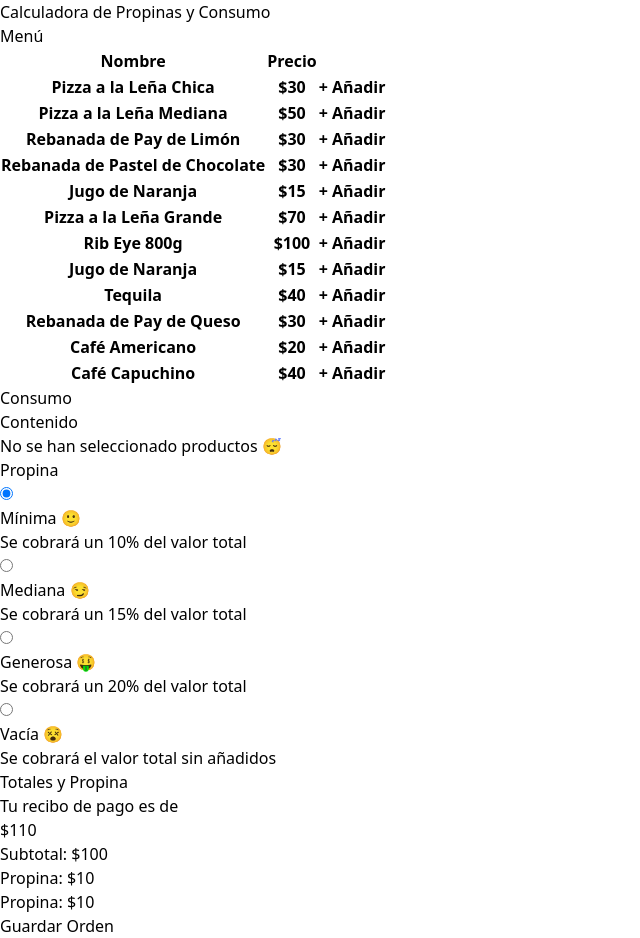
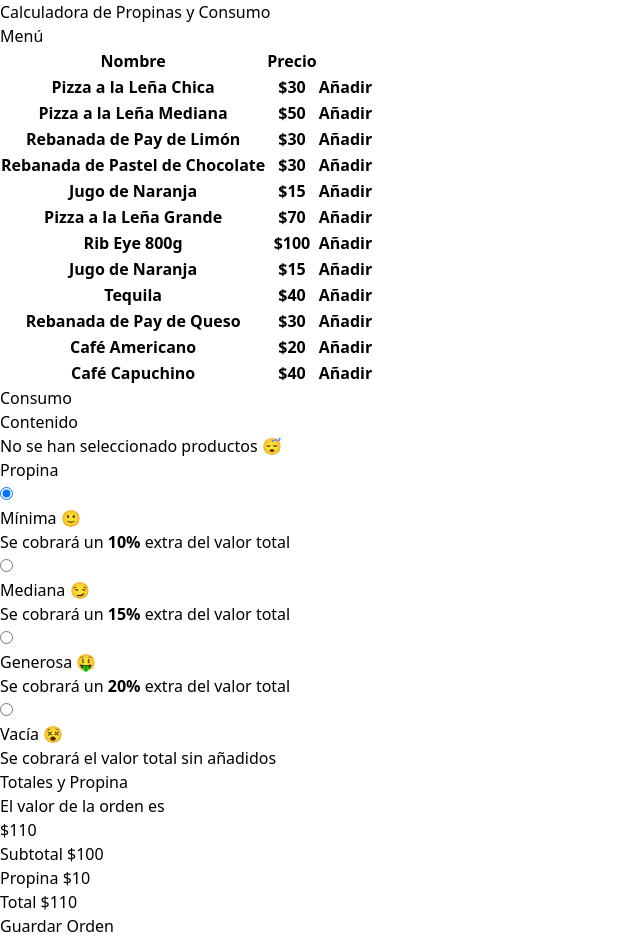
Before and after one commit to DanielRoman11/CalculadoPropinasTS, a React (Vite) app: page / in a window 1280 px wide. Shown: the whole page, without its empty margins (0-640 px from the left). Built offline with nearby package versions, Linux system fonts and the light colour scheme.

Commit message:
html mockup values

```diff
--- a/src/App.tsx
+++ b/src/App.tsx
@@ -1,7 +1,7 @@
 import Propinas from './hooks/usePropinas'
 
 function App() {
-  const { data, consumo } = Propinas();
+  const { data, consumo, addConsumo } = Propinas();
 
   return (
     <>
@@ -18,11 +18,18 @@ function App() {
                         </tr>
                     </thead>
                     <tbody>
-                        {data.map(item => (
-                            <tr className='odd:bg-white text-md lg:text-md even:bg-slate-200 hover:bg-slate-400 *:hover:text-white' key={item.id}>
-                                <th scope='col' className='font-medium text-gray-900 px-6 py-4 text-left'>{item.name}</th>
-                                <th scope='col' className='font-medium text-gray-900 px-6 py-4 text-left'>${item.price}</th>
-                                <th scope='col' className='font-medium px-6 py-4 text-left'><a href='#' className='hover:underline underline-offset-4 font-semibold text-indigo-600 hover:text-indigo-500'>+ Añadir</a></th>
+                        {data.map(food => (
+                            <tr className='odd:bg-white text-md lg:text-md even:bg-slate-200 hover:bg-slate-400 *:hover:text-white transition-colors' key={food.id}>
+                                <th scope='col' className='font-medium text-gray-900 px-6 py-4 text-left'>{food.name}</th>
+                                <th scope='col' className='font-medium text-gray-900 px-6 py-4 text-left'>${food.price}</th>
+                                <th scope='col' className='font-medium px-6 py-4 text-left'>
+                                    <button
+                                    type='button'
+                                    className='hover:underline underline-offset-4 font-semibold text-indigo-600 hover:text-indigo-500'
+                                    onClick={() => addConsumo(food)}>
+                                        Añadir
+                                    </button>
+                                </th>
                             </tr>
                         ))}
                     </tbody>
@@ -33,7 +40,57 @@ function App() {
                 <fieldset>
                     <legend className='mb-5 py-2 border-b border-gray-200 text-gray-400 text-xl w-full font-bold'>Contenido</legend>
                     {consumo.length > 0
-                        ? <p>Hay contenido</p>
+                        ?
+                        <>
+                            <ul className=''>
+                                {
+                                    consumo.map(foodItem => (
+                                        <li className='grid grid-cols-3 items-center pb-4' key={foodItem.id}>
+                                            <div className='flex flex-col'>
+                                                <h3 className='text-sm font-semibold text-gray-800'>{foodItem.name}</h3>
+                                                <p className='text-xs text-gray-400'>${foodItem.price}</p>
+                                            </div>
+                                            <div className='rounded-full place-self-center px-3 py-1 border flex items-center justify-between *:text-xs text-center w-fit space-x-6 font-semibold'>
+                                                <a href="#">-</a>
+                                                <p>{foodItem.quantity}</p>
+                                                <a href="#">+</a>
+                                            </div>
+                                            <div className='place-self-center hover:rotate-90 hover:text-red-600 cursor-pointer transition-all'>
+                                                <svg  xmlns="http://www.w3.org/2000/svg"  width="24"  height="24"  viewBox="0 0 24 24"  fill="none"  stroke="currentColor"  stroke-width="2"  stroke-linecap="round"  stroke-linejoin="round"  className=" icon icon-tabler icons-tabler-outline icon-tabler-x"><path stroke="none" d="M0 0h24v24H0z" fill="none"/><path d="M18 6l-12 12" /><path d="M6 6l12 12" /></svg>
+                                            </div>
+                                        </li>
+                                    ))
+                                }
+                                <li className='grid grid-cols-3 items-center pb-4'>
+                                    <div className='flex flex-col'>
+                                        <h3 className='text-sm font-semibold text-gray-800'>Jugo de Naranja</h3>
+                                        <p className='text-xs text-gray-400'>$15</p>
+                                    </div>
+                                    <div className='rounded-full place-self-center px-3 py-1 border flex items-center justify-between *:text-xs text-center w-fit space-x-6 font-semibold'>
+                                        <a href="#">-</a>
+                                        <p>1</p>
+                                        <a href="#">+</a>
+                                    </div>
+                                    <div className='place-self-center hover:rotate-90 hover:text-red-600 cursor-pointer transition-all'>
+                                        <svg  xmlns="http://www.w3.org/2000/svg"  width="24"  height="24"  viewBox="0 0 24 24"  fill="none"  stroke="currentColor"  stroke-width="2"  stroke-linecap="round"  stroke-linejoin="round"  className=" icon icon-tabler icons-tabler-outline icon-tabler-x"><path stroke="none" d="M0 0h24v24H0z" fill="none"/><path d="M18 6l-12 12" /><path d="M6 6l12 12" /></svg>
+                                    </div>
+                                </li>
+                                <li className='grid grid-cols-3 items-center pb-4'>
+                                    <div className='flex flex-col'>
+                                        <h3 className='text-sm font-semibold text-gray-800'>Pizza a la leña</h3>
+                                        <p className='text-xs text-gray-400'>$30</p>
+                                    </div>
+                                    <div className='rounded-full place-self-center px-3 py-1 border flex items-center justify-between *:text-xs text-center w-fit space-x-6 font-semibold'>
+                                        <a href="#">-</a>
+                                        <p>2</p>
+                                        <a href="#">+</a>
+                                    </div>
+                                    <div className='place-self-center hover:rotate-90 hover:text-red-600 cursor-pointer transition-all'>
+                                        <svg  xmlns="http://www.w3.org/2000/svg"  width="24"  height="24"  viewBox="0 0 24 24"  fill="none"  stroke="currentColor"  stroke-width="2"  stroke-linecap="round"  stroke-linejoin="round"  className=" icon icon-tabler icons-tabler-outline icon-tabler-x"><path stroke="none" d="M0 0h24v24H0z" fill="none"/><path d="M18 6l-12 12" /><path d="M6 6l12 12" /></svg>
+                                    </div>
+                                </li>
+                            </ul>
+                        </>
                         : <p className='text-center font-semibold text-gray-600'>No se han seleccionado productos 😴</p>
                     }
                 </fieldset>
@@ -45,8 +102,8 @@ function App() {
                                 <input type="radio" id="minima" name="propina" value="minima" className="hidden peer" defaultChecked/>
                                 <label htmlFor="minima" className="inline-flex items-center justify-center w-full p-2 text-gray-500 bg-white rounded-lg cursor-pointer peer-checked:border-indigo-600 peer-checked:text-indigo-600 hover:text-gray-600 hover:bg-gray-100 border">
                                     <div className="block">
-                                        <div className="w-full text-md text-center text-balance mb-2 pb-4 font-semibold">Mínima 🙂</div>
-                                        <div className="w-full text-xs text-center text-pretty">Se cobrará un 10% del valor total</div>
+                                        <div className="w-full text-sm text-center text-balance mb-2 pb-4 font-bold">Mínima 🙂</div>
+                                        <div className="w-full text-xs text-center text-pretty">Se cobrará un <strong>10%</strong> extra del valor total</div>
                                     </div>
                                 </label>
                             </li>
@@ -54,8 +111,8 @@ function App() {
                                 <input type="radio" id="mediana" name="propina" value="mediana" className="hidden peer"/>
                                 <label htmlFor="mediana" className="inline-flex items-center justify-center w-full p-2 text-gray-500 bg-white rounded-lg cursor-pointer peer-checked:border-indigo-600 peer-checked:text-indigo-600 hover:text-gray-600 hover:bg-gray-100 border">
                                     <div className="block">
-                                        <div className="w-full text-md text-center text-balance mb-2 pb-4 font-semibold">Mediana 😏</div>
-                                        <div className="w-full text-xs text-center text-pretty">Se cobrará un 15% del valor total</div>
+                                        <div className="w-full text-sm text-center text-balance mb-2 pb-4 font-bold">Mediana 😏</div>
+                                        <div className="w-full text-xs text-center text-pretty">Se cobrará un <strong>15%</strong> extra del valor total</div>
                                     </div>
                                 </label>
                             </li>
@@ -63,8 +120,8 @@ function App() {
                                 <input type="radio" id="grande" name="propina" value="grande" className="hidden peer"/>
                                 <label htmlFor="grande" className="inline-flex items-center justify-center w-full p-2 text-gray-500 bg-white rounded-lg cursor-pointer peer-checked:border-indigo-600 peer-checked:text-indigo-600 hover:text-gray-600 hover:bg-gray-100 border">
                                     <div className="block">
-                                        <div className="w-full text-md text-center text-balance mb-2 pb-4 font-semibold">Generosa 🤑</div>
-                                        <div className="w-full text-xs text-center text-pretty">Se cobrará un 20% del valor total</div>
+                                        <div className="w-full text-sm text-center text-balance mb-2 pb-4 font-bold">Generosa 🤑</div>
+                                        <div className="w-full text-xs text-center text-pretty">Se cobrará un <strong>20%</strong> extra del valor total</div>
                                     </div>
                                 </label>
                             </li>
@@ -72,7 +129,7 @@ function App() {
                                 <input type="radio" id="vacia" name="propina" value="vacia" className="hidden peer" />
                                 <label htmlFor="vacia" className="inline-flex items-center justify-center w-full p-2 text-gray-500 bg-white rounded-lg cursor-pointer peer-checked:border-pink-500 peer-checked:text-pink-500 hover:text-gray-600 hover:bg-gray-100 border">
                                     <div className="block">
-                                        <div className="w-full text-md text-center text-balance mb-2 pb-4 font-semibold">Vacía 😵</div>
+                                        <div className="w-full text-sm text-center text-balance mb-2 pb-4 font-bold">Vacía 😵</div>
                                         <div className="w-full text-xs text-center text-pretty">Se cobrará el valor total sin añadidos</div>
                                     </div>
                                 </label>
@@ -83,18 +140,18 @@ function App() {
                 <fieldset className='*:text-gray-800'>
                     <legend className='mb-5 py-2 border-b border-gray-200 !text-gray-400 text-xl w-full font-bold'>Totales y Propina</legend>
                     <div className='mx-auto w-full flex items-center justify-center mb-10'>
-                        <div className='text-center w-full px-10 py-1 shadow-md rounded-full'>
-                            <p className='text-xs text-gray-400'>Tu recibo de pago es de</p>
+                        <div className='text-center w-full px-10 py-1 shadow-md rounded-3xl'>
+                            <p className='text-xs text-gray-400'>El valor de la orden es</p>
                             <p className='text-3xl font-bold py-2 text-indigo-600'>$110</p>
                         </div>
                     </div>
-                    <div className='*:text-md'>
-                        <p>Subtotal: <span className='font-bold float-right'>$100</span></p>
-                        <p>Propina: <span className='font-bold float-right'>$10</span></p>
-                        <p>Propina: <span className='font-bold float-right'>$10</span></p>
+                    <div className='*:text-xs *:w-full'>
+                        <p>Subtotal <span className='font-bold float-right'>$100</span></p>
+                        <p>Propina <span className='font-bold float-right'>$10</span></p>
+                        <p className='border-t mt-4 font-semibold !text-lg'>Total <span className='font-bold text-indigo-600 float-right'>$110</span></p>
                     </div>
                 </fieldset>
-                <button type="button" className='text-center w-full py-2 rounded-md bg-indigo-600 text-white'>Guardar Orden</button>
+                <button type="button" className='text-center w-full py-2 rounded-md bg-indigo-600 hover:bg-indigo-800 text-white'>Guardar Orden</button>
             </article>
         </div>
     </>
--- a/src/hooks/usePropinas.ts
+++ b/src/hooks/usePropinas.ts
@@ -1,14 +1,35 @@
 import { useState } from "react";
 import { menuItems } from "../data/db";
+import { Food, FoodItem } from "../interfaces";
 
 export default function usePropinas() {
+  const initializeConsumo: FoodItem[] = []
 
   const [ data ] = useState(menuItems);
+  const [ consumo, setConsumo ] = useState(initializeConsumo);
 
-  const [ consumo, setConsumo ] = useState([]);
+  const MAX_TIMES = 15
+
+  function addConsumo(food: Food) {
+    const id = food.id;
+
+    if(consumo.find((item: Food) => item.id === id) === undefined) {
+      const newFoodItem: FoodItem = {...food, quantity: 1}
+      setConsumo([...consumo, newFoodItem]);
+    } else {
+      const consumoCopy: FoodItem[]= [...consumo];
+      const thisQuantity: FoodItem | undefined = consumoCopy.find((item) => item.id === id);
+
+      if(thisQuantity !== undefined && thisQuantity.quantity < MAX_TIMES) {
+        thisQuantity.quantity++;
+        setConsumo([...consumoCopy]);
+      }
+    }
+  }
 
   return {
     data,
-    consumo
+    consumo,
+    addConsumo
   }
 }
```
